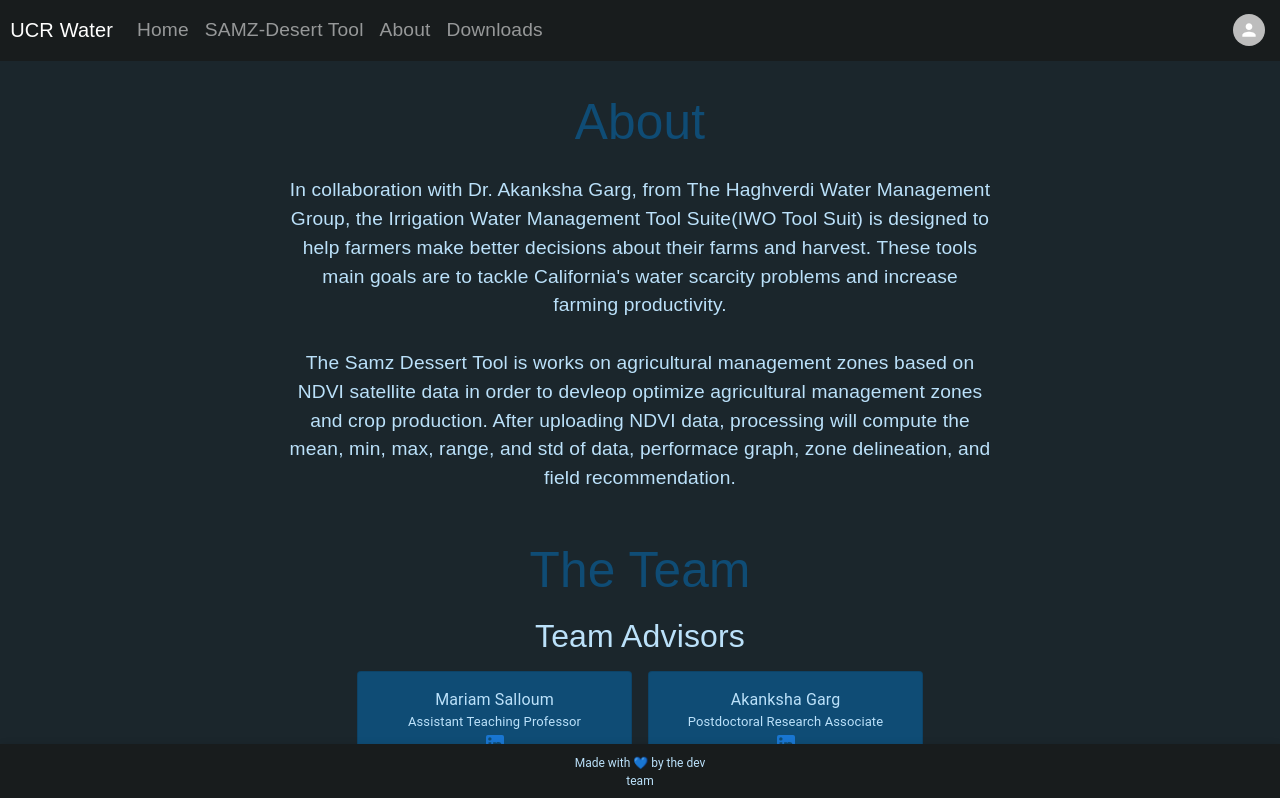
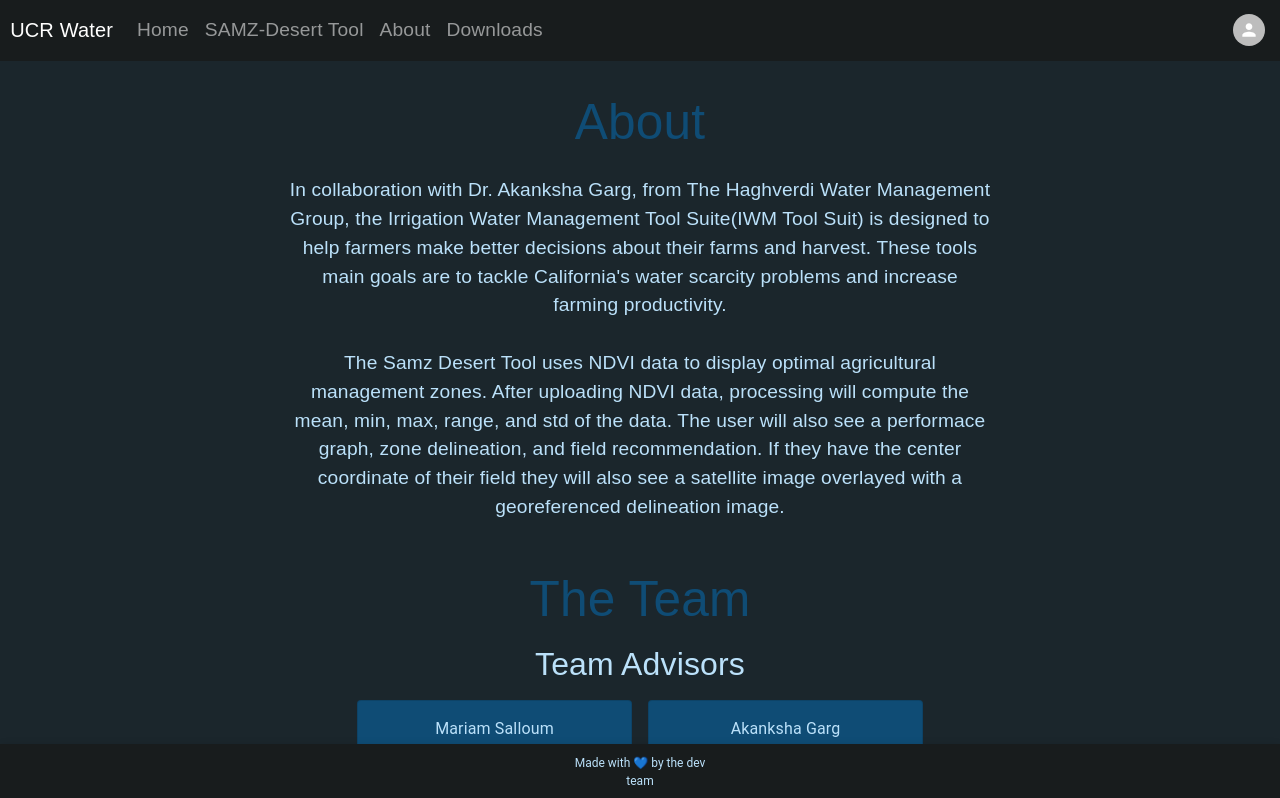
Before and after one commit to CS-UCR/senior-design-project-farmersonly, a Next.js app: page /about in a window 1280 px wide. Shown: the top 798 px of the page. Built offline with nearby package versions, Linux system fonts and the light colour scheme; no server answers.

Commit message:
fixed more typos

```diff
--- a/pages/about.js
+++ b/pages/about.js
@@ -16,11 +16,11 @@ export default function about() {
 
         <div className={styles.aboutText}>
           <div>
-            {"In collaboration with Dr. Akanksha Garg, from The Haghverdi Water Management Group, the Irrigation Water Management Tool Suite(IWO Tool Suit) is designed to help farmers make better decisions about their farms and harvest. These tools main goals are to tackle California's water scarcity problems and increase farming productivity."}
+            {"In collaboration with Dr. Akanksha Garg, from The Haghverdi Water Management Group, the Irrigation Water Management Tool Suite(IWM Tool Suit) is designed to help farmers make better decisions about their farms and harvest. These tools main goals are to tackle California's water scarcity problems and increase farming productivity."}
           </div>
           <br />
           <div>
-           { "The Samz Dessert Tool is works on agricultural management zones based on NDVI satellite data in order to devleop optimize agricultural management zones and crop production. After uploading NDVI data, processing will compute the mean, min, max, range, and std of data, performace graph, zone delineation, and field recommendation."}
+           { "The Samz Desert Tool uses NDVI data to display optimal agricultural management zones. After uploading NDVI data, processing will compute the mean, min, max, range, and std of the data. The user will also see a performace graph, zone delineation, and field recommendation. If they have the center coordinate of their field they will also see a satellite image overlayed with a georeferenced delineation image."}
           </div>
         </div>
       </div>
```
